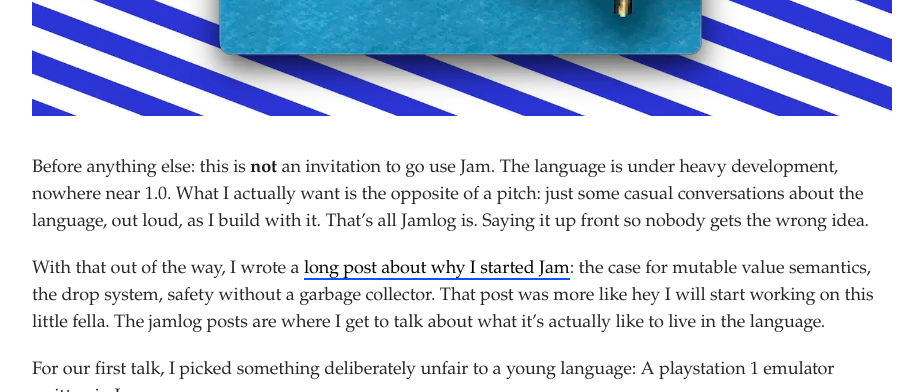
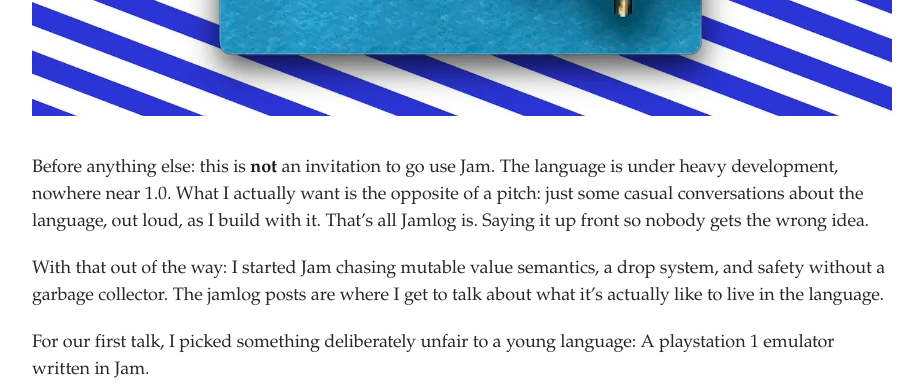
Before and after one commit to raphamorim/raphamorim.github.com, a Jekyll site: the page built from _posts/2026-06-04-jamlog-001.md, in a window 1280 px wide and 900 px high, scrolled down 608 px, cut to the strip 0-392 px from the top of the window. Shown: the whole strip, without its empty margins (178-1101 px from the left). Built offline with Jekyll 4.4.1, drawn with Linux system fonts in a browser that asks for light colours.

Commit message:
ah lemme undo this mistake lol

```diff
--- a/_posts/2026-06-04-jamlog-001.md
+++ b/_posts/2026-06-04-jamlog-001.md
@@ -8,7 +8,7 @@
 
 Before anything else: this is **not** an invitation to go use Jam. The language is under heavy development, nowhere near 1.0. What I actually want is the opposite of a pitch: just some casual conversations about the language, out loud, as I build with it. That's all Jamlog is. Saying it up front so nobody gets the wrong idea.
 
-With that out of the way, I wrote a [long post about why I started Jam](/jam-programming-language/): the case for mutable value semantics, the drop system, safety without a garbage collector. That post was more like hey I will start working on this little fella. The jamlog posts are where I get to talk about what it's actually like to live in the language.
+With that out of the way: I started Jam chasing mutable value semantics, a drop system, and safety without a garbage collector. The jamlog posts are where I get to talk about what it's actually like to live in the language.
 
 For our first talk, I picked something deliberately unfair to a young language: A playstation 1 emulator written in Jam.
 
```
Also changed, not shown: _posts/2026-05-13-jam-programming-language.md (deleted, +0 -9 lines).
